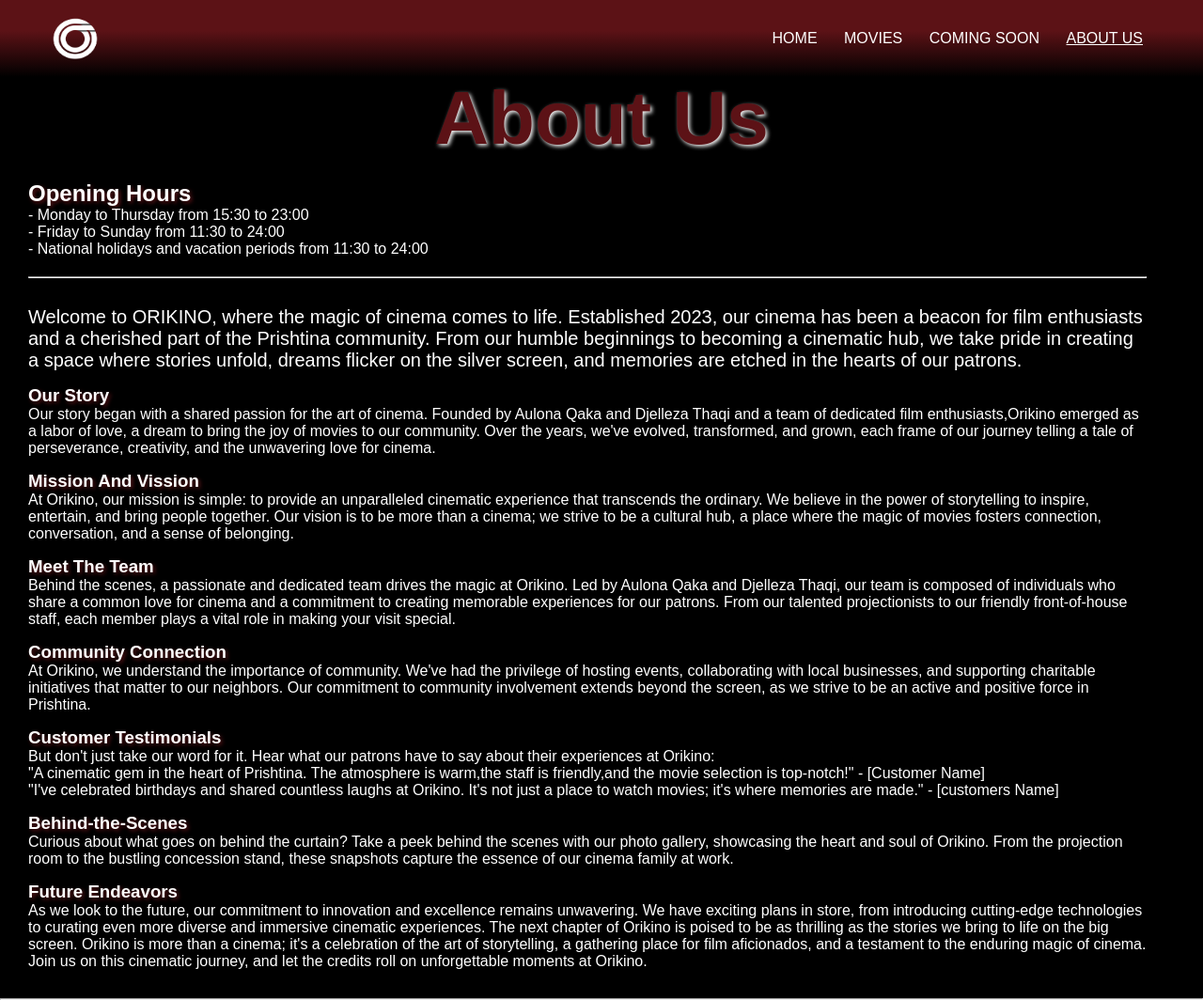
After one commit to Djelleza/ProjektiDorzimi, a PHP site: page /aboutus.html in a window 1280 px wide. The commit adds this page. Shown: the whole page at 94% size. Run offline with PHP 8.4, Linux system fonts and the light colour scheme.

Commit message:
About Us page

```diff
--- /dev/null
+++ b/aboutus.html
@@ -0,0 +1,67 @@
+<!DOCTYPE html>
+<html lang="en">
+<head>
+    <meta charset="UTF-8">
+    <meta name="viewport" content="width=device-width, initial-scale=1.0">
+    <title>Orikino|About Us</title>
+    <link rel="stylesheet" href="style.css">
+</head>
+<body class="movie-body">
+    <header class="header">
+        <a href="" class="logo"><img src="logo2.png" alt="" height="100" width="100"></a>
+
+    <nav class="navbar">
+        <a href="homepage.html">Home</a>
+        <a href="movies.html">movies</a>
+        <a href="comingsoon.html">coming soon</a>
+        <a href="aboutus.html" style="text-decoration:underline;">about us</a>
+
+    </nav>
+    </header>
+    <h1 class="title-1" >About Us</h1>
+
+    <div class="about-us-paragraphs" >
+        <h2>Opening Hours</h2>
+          <p>
+        - Monday to Thursday from 15:30 to 23:00
+    </p>
+    <p>
+        - Friday to Sunday from 11:30 to 24:00
+    </p>
+    <p style="margin-bottom: 20px;">
+        - National holidays and vacation periods from 11:30 to 24:00
+    </p>
+    <hr>
+
+
+           <p style="margin-top: 30px; font-size: 20px;">Welcome to ORIKINO, where the magic of cinema comes to life. Established 2023, our cinema has been a beacon for film enthusiasts and a cherished part of the Prishtina community. From our humble beginnings to becoming a cinematic hub, we take pride in creating a space where stories unfold, dreams flicker on the silver screen, and memories are etched in the hearts of our patrons.</p>
+           <h3>Our Story</h3>
+           <p>Our story began with a shared passion for the art of cinema. Founded by Aulona Qaka and Djelleza Thaqi and a team of dedicated film enthusiasts,Orikino emerged as a labor of love, a dream to bring the joy of movies to our community. Over the years, we've evolved, transformed, and grown, each frame of our journey telling a tale of perseverance, creativity, and the unwavering love for cinema.</p>
+    <h3>Mission And Vission</h3>
+           <p>At Orikino, our mission is simple: to provide an unparalleled cinematic experience that transcends the ordinary. We believe in the power of storytelling to inspire, entertain, and bring people together. Our vision is to be more than a cinema; we strive to be a cultural hub, a place where the magic of movies fosters connection, conversation, and a sense of belonging.</p>
+    <h3>Meet The Team</h3>
+           <p>Behind the scenes, a passionate and dedicated team drives the magic at Orikino. Led by Aulona Qaka and Djelleza Thaqi, our team is composed of individuals who share a common love for cinema and a commitment to creating memorable experiences for our patrons. From our talented projectionists to our friendly front-of-house staff, each member plays a vital role in making your visit special.</p>
+    <h3>Community Connection</h3>
+           <p>At Orikino, we understand the importance of community. We've had the privilege of hosting events, collaborating with local businesses, and supporting charitable initiatives that matter to our neighbors. Our commitment to community involvement extends beyond the screen, as we strive to be an active and positive force in Prishtina.</p>
+    <h3>Customer Testimonials</h3>
+        <p>
+        But don't just take our word for it. Hear what our patrons have to say about their experiences at Orikino:
+    </p>
+    <p>
+        "A cinematic gem in the heart of Prishtina. The atmosphere is warm,the staff is friendly,and the movie selection is top-notch!" - [Customer Name]
+    </p>
+    <p>
+        "I've celebrated birthdays and shared countless laughs at Orikino. It's not just a place to watch movies; it's where memories are made." - [customers Name]
+    </p>
+    <h3>Behind-the-Scenes</h3>
+        <p>Curious about what goes on behind the curtain? Take a peek behind the scenes with our photo gallery, showcasing the heart and soul of Orikino. From the projection room to the bustling concession stand, these snapshots capture the essence of our cinema family at work.</p>
+    <h3>Future Endeavors</h3>
+    <p>As we look to the future, our commitment to innovation and excellence remains unwavering. We have exciting plans in store, from introducing cutting-edge technologies to curating even more diverse and immersive cinematic experiences. The next chapter of Orikino is poised to be as thrilling as the stories we bring to life on the big screen.
+
+        Orikino is more than a cinema; it's a celebration of the art of storytelling, a gathering place for film aficionados, and a testament to the enduring magic of cinema. Join us on this cinematic journey, and let the credits roll on unforgettable moments at Orikino.</p>
+
+    </div>
+
+    <hr>
+</body>
+</html>
--- a/style.css
+++ b/style.css
@@ -304,3 +304,13 @@
     text-decoration: underline;
 
 }
+.about-us-paragraphs{
+    color: white;
+    padding-left: 30px;
+    padding-right: 60px;
+    margin-bottom: 30px;
+ }
+ .about-us-paragraphs h3,h2{
+     text-shadow: 2px 2px 4px #5c1216;
+     margin-top: 15px;
+ }
```
